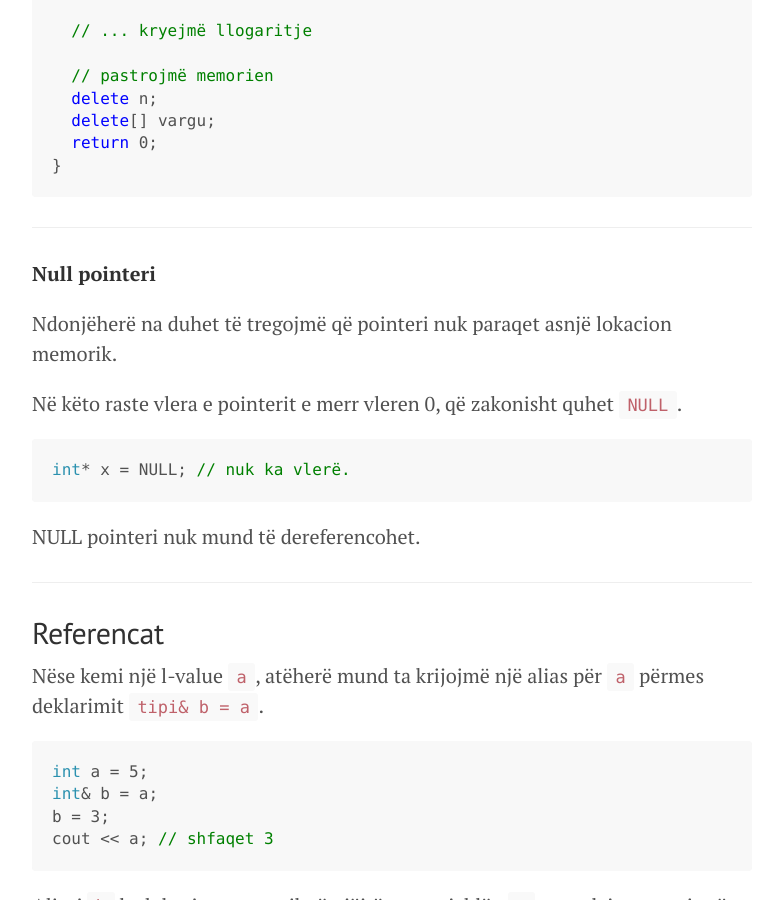
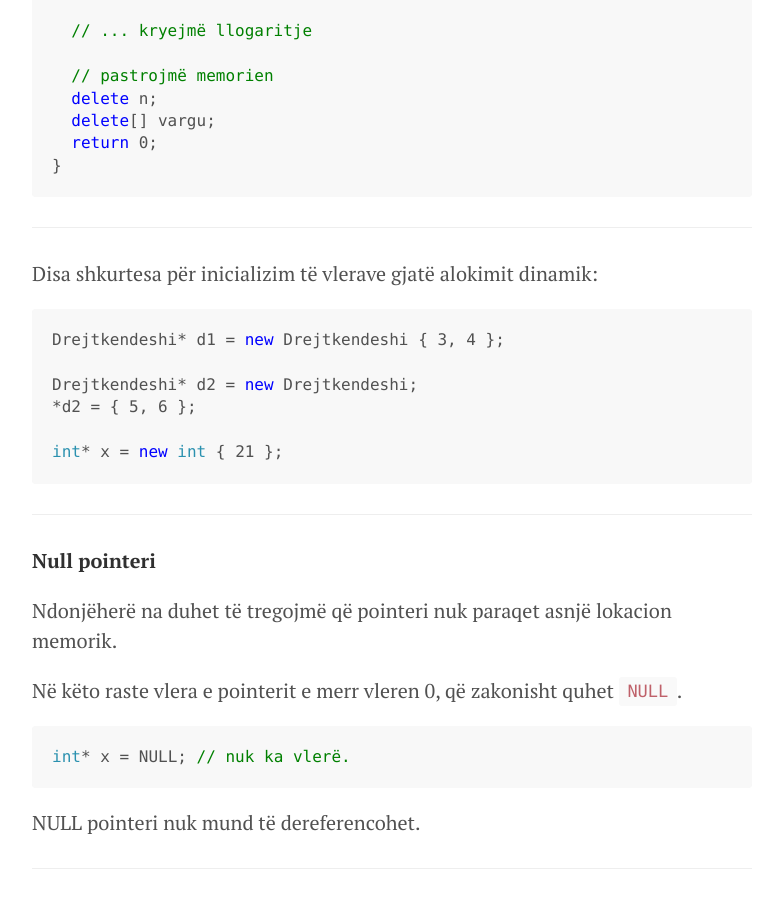
Before and after one commit to edongashi/edongashi.github.io, a Jekyll site: the page built from lendet/algoritmet-dhe-strukturat-e-te-dhenave/java1.md, in a window 1280 px wide and 900 px high, scrolled down 10222 px. Shown: the whole window, without its empty margins (248-1031 px from the left). Built offline with Jekyll 4.4.1, drawn with Linux system fonts in a browser that asks for light colours; our own code applies the rules of GitHub Pages for plain Markdown files.

Commit message:
Add shorthand syntax

````diff
--- a/lendet/algoritmet-dhe-strukturat-e-te-dhenave/java1.md
+++ b/lendet/algoritmet-dhe-strukturat-e-te-dhenave/java1.md
@@ -386,6 +386,19 @@ int main() {
 
 ---
 
+Disa shkurtesa për inicializim të vlerave gjatë alokimit dinamik:
+
+```cpp
+Drejtkendeshi* d1 = new Drejtkendeshi { 3, 4 };
+
+Drejtkendeshi* d2 = new Drejtkendeshi;
+*d2 = { 5, 6 };
+
+int* x = new int { 21 };
+```
+
+---
+
 **Null pointeri**
 
 Ndonjëherë na duhet të tregojmë që pointeri nuk paraqet asnjë lokacion memorik.
````
